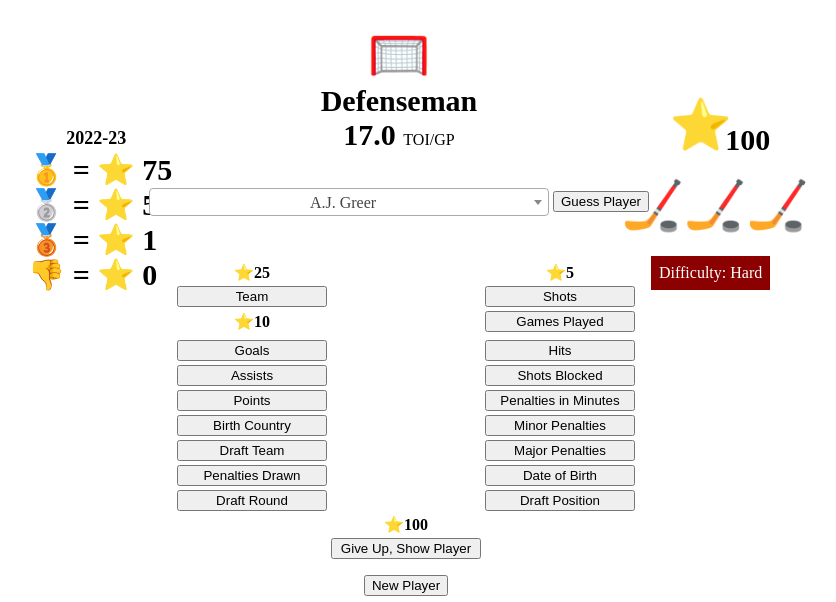
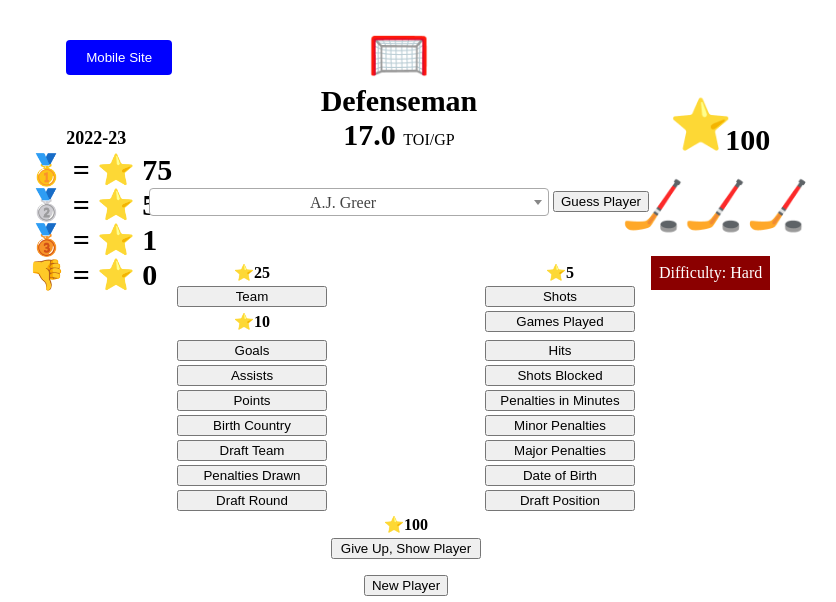
Before and after one commit to hatch47/guessThePlayer, a PHP site: page /webapp.php in a window 1280 px wide. Shown: the top 602 px of the page, without its empty margins (241-1077 px from the left). Run offline with PHP 8.4, Linux system fonts and the light colour scheme; data comes from the database, SQL or seed files in the repository.

```diff
--- a/webapp.php
+++ b/webapp.php
@@ -32,6 +32,15 @@ echo '</div>';
 // Set year location
 echo '<div style="position: absolute; top: 16%; left: 24%;">';
 echo '<p style="display: inline; font-size: 18px; margin: 0;"><b>2022-23</b></p><br>';
+echo '</div>';
+
+// mobile / webapp button
+echo '<div style="position: absolute; top: 5%; left: 24%;">';
+echo '<form action="http://guesstheplayernhl.42web.io/mobile.php">
+    <button type="submit" style="background-color: blue; color: white; padding: 10px 20px; border: none; border-radius: 4px; cursor: pointer;">
+      Mobile Site
+    </button>
+  </form>';
 echo '</div>';
 
 
@@ -114,10 +123,6 @@ if (!empty($players)) {
       </div>';
 
     }
-
-
-
-
 
 // Display the player's information
 echo '<span style="font-size:50px;">&#129349;</span>';
@@ -375,10 +380,6 @@ function submitForm(event) {
         // Increment the counter
         counter++;
 
-        // Reset the counter if it reaches 3
-        if (counter === 3) {
-            counter = 0;
-        }
     }
 }
 
```
Also changed, not shown: mobile.php (+8 -6 lines).
